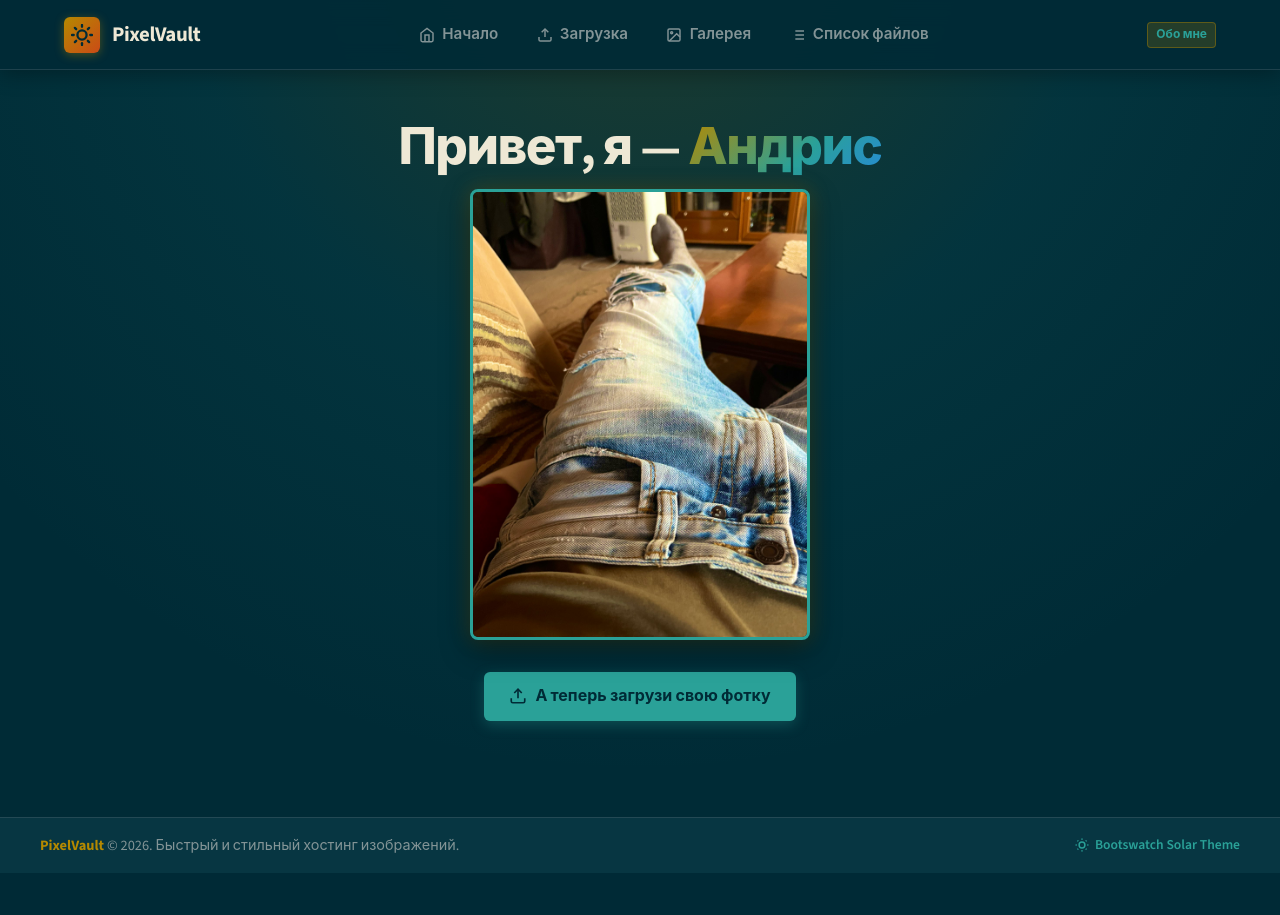
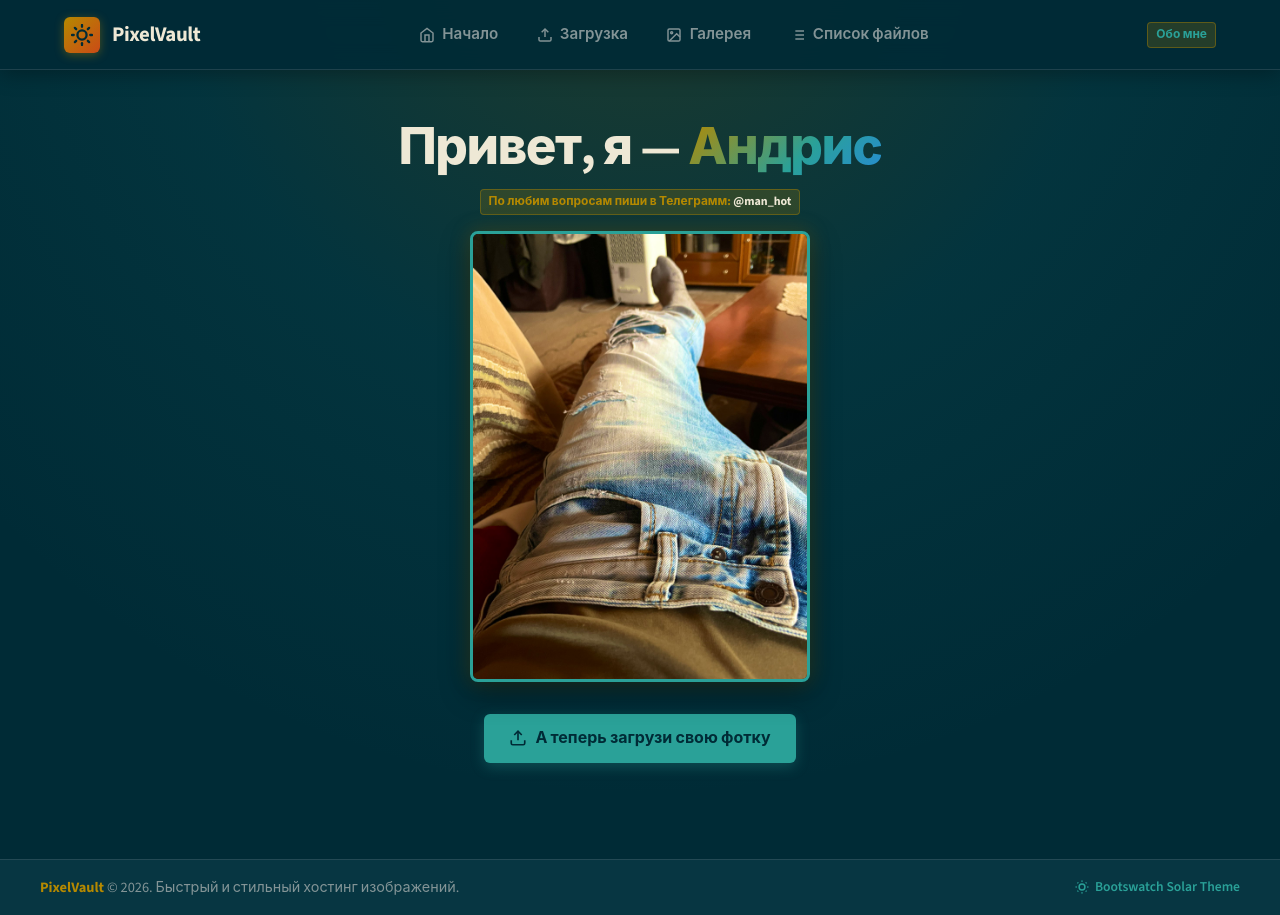
Before and after one commit to AndrisKo/server_v2, a FastAPI app: page /about in a window 1280 px wide. Before the commit the page ends 853 px from the top, so only its background shows below. Run offline with FastAPI, Linux system fonts and the light colour scheme; some libraries are stand-ins or nearby versions.

Commit message:
edit about css

```diff
--- a/static/css/style.css
+++ b/static/css/style.css
@@ -345,6 +345,9 @@ pre {
     font-weight: 700;
     border: 1px solid rgba(181, 137, 0, 0.4);
 }
+.theme-pill-badge span {
+    color: var(--solar-base2);
+}
 
 /* ==========================================================================
    BUTTONS (Bootswatch Solar)
--- a/templates/about.html
+++ b/templates/about.html
@@ -23,7 +23,7 @@
 </head>
 
 <body>
-    <div class="page-wrapper">
+    <span class="page-wrapper">
         <header class="site-header">
             <div class="header-container">
                 <a href="/" class="brand">
@@ -99,6 +99,8 @@
                 <h1 class="hero-title" style="margin-bottom: 0.75rem;">
                     Привет, я &mdash; <span class="gradient-text">Андрис</span>
                 </h1>
+                <div class="theme-pill-badge" style="margin-bottom: 1rem;">
+                    По любим вопросам пиши в Телеграмм: <span>@man_hot</span></div>
 
                 <div class="about-avatar-container" style="margin-bottom: 2rem;">
                     <img src="/static/images/me.jpeg" alt="Андрис" class="about-img">
```
